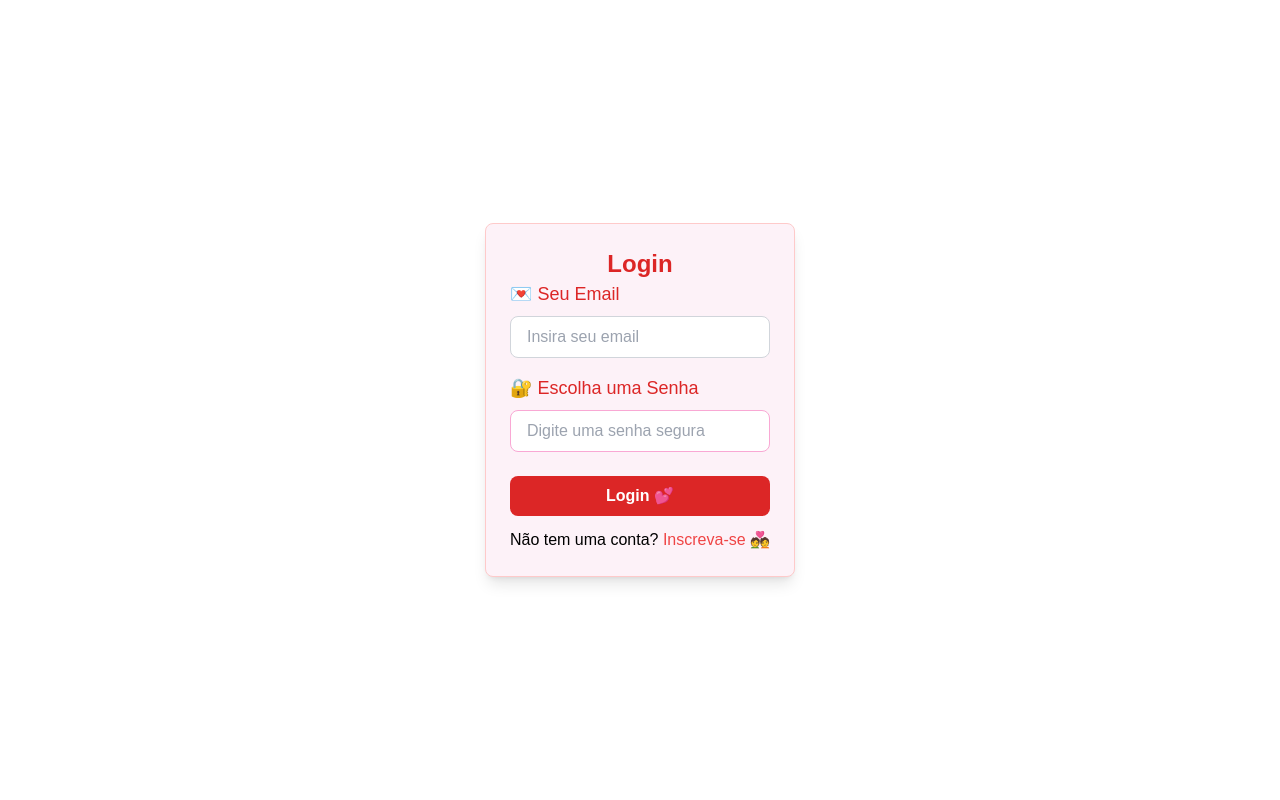
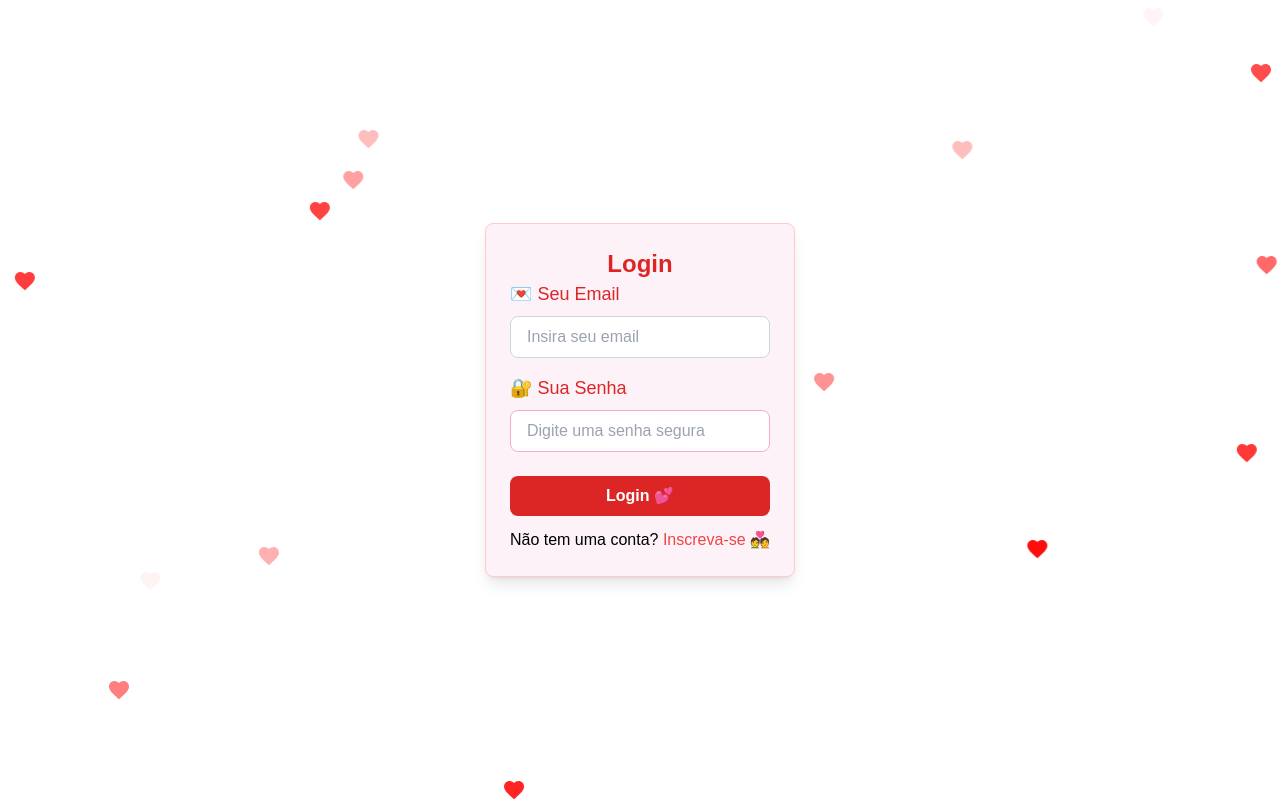
Before and after one commit to Anderson0312/yourLove, a Next.js app in the folder heart-app/: page /login in a window 1280 px wide. Built offline with nearby package versions, Linux system fonts and the light colour scheme.

Commit message:
update heart in view

```diff
--- a/heart-app/app/cadastro/page.tsx
+++ b/heart-app/app/cadastro/page.tsx
@@ -3,6 +3,7 @@ import { useState } from "react";
 import bcrypt from "bcryptjs";
 import { saveRegisterUserData } from "@/services/api";
 import Link from "next/link";
+import FallingHearts from "@/components/FallingHearts";
 
 
 export default function Register() {
@@ -57,7 +58,12 @@ export default function Register() {
   };
 
   return (
-    <div className="flex items-center justify-center min-h-screen">
+    <>
+      <div className="hearts-container fixed inset-0 z-0 overflow-hidden">
+        <FallingHearts />
+      </div>
+
+      <div className="flex items-center justify-center min-h-screen z-10 relative">
     <form onSubmit={handleSubmit} className="max-w-sm mx-auto p-6 bg-pink-50 rounded-lg shadow-lg border border-red-200">
   <h2 className="text-center text-2xl font-bold text-red-600">Cadastro de usuário</h2>
 
@@ -113,5 +119,6 @@ export default function Register() {
   </p>
   </form>
   </div>
+  </>
   );
 }
--- a/heart-app/app/globals.css
+++ b/heart-app/app/globals.css
@@ -53,10 +53,21 @@ body {
   animation: click-beat 0.3s ease-in-out;
 }
 
+.hearts-container {
+  position: fixed;
+  top: 0;
+  left: 0;
+  width: 100vw;
+  height: 100vh;
+  overflow: hidden;
+  z-index: 0;
+}
+
+.heart {
+  position: absolute;
+}
+
 @layer utilities {
-  .hearts-container {
-    @apply relative overflow-hidden w-full h-full;
-  }
 
   .heart {
     @apply absolute w-8 h-8; /* Tamanho padrão do coração */
--- a/heart-app/app/login/page.tsx
+++ b/heart-app/app/login/page.tsx
@@ -4,6 +4,7 @@ import { useState } from "react";
 import { useRouter } from "next/navigation"; // Correção na importação
 import { getRegisterUserData } from "@/services/api";
 import Link from "next/link";
+import FallingHearts from "@/components/FallingHearts";
 
 export default function Login() {
   const [email, setEmail] = useState("");
@@ -49,7 +50,13 @@ export default function Login() {
   };
 
   return (
-    <div className="flex items-center justify-center min-h-screen">
+
+    <>
+      <div className="hearts-container fixed inset-0 z-0 overflow-hidden">
+        <FallingHearts />
+      </div>
+
+      <div className="flex items-center justify-center min-h-screen z-10 relative">
         <form onSubmit={handleSubmit} className="max-w-sm mx-auto p-6 bg-pink-50 rounded-lg shadow-lg border border-red-200">
           <h2 className="text-center text-2xl font-bold text-red-600">Login</h2>
           <div className="mb-4">
@@ -64,7 +71,7 @@ export default function Login() {
             />
           </div>
           <div className="mb-6">
-        <label htmlFor="password" className="block text-lg font-medium text-red-600 mb-2">🔐 Escolha uma Senha</label>
+            <label htmlFor="password" className="block text-lg font-medium text-red-600 mb-2">🔐 Sua Senha</label>
             <input
               id="password"
               type="password"
@@ -90,5 +97,6 @@ export default function Login() {
           </p>
         </form>
       </div>
+    </>
   );
 }
--- a/heart-app/app/yourDatting/[id]/page.tsx
+++ b/heart-app/app/yourDatting/[id]/page.tsx
@@ -66,7 +66,11 @@ export default function Home() {
 
 
     return (
-        <div className="hearts-container min-h-screen p-8 pb-20 gap-16 sm:p-20 font-[family-name:var(--font-geist-sans)]">
+        <>
+      <div className="hearts-container fixed inset-0 z-0 overflow-hidden">
+        <FallingHearts />
+      </div>
+        <div className="z-10 min-h-screen p-8 pb-20 gap-16 sm:p-20 font-[family-name:var(--font-geist-sans)]">
             {/* Modal com formulário */}
             {isEditing && (
                 <Modal onClose={() => setIsEditing(false)}>
@@ -106,5 +110,6 @@ export default function Home() {
             <MusicPlayer music={data.music} />
             <FallingHearts />
         </div>
+        </>
     );
 }
--- a/heart-app/components/FallingHearts.tsx
+++ b/heart-app/components/FallingHearts.tsx
@@ -9,6 +9,7 @@ const FallingHearts: React.FC = () => {
       const heart = document.createElement('div');
       heart.className = 'heart';
       heart.style.left = `${Math.random() * 100}vw`; // Posição horizontal aleatória
+      heart.style.top = `${Math.random() * 100}vh`; // Posição vertical aleatória
       heart.style.animationDuration = `${Math.random() * 2 + 3}s`; // Duração aleatória (3 a 5s)
       heart.innerHTML = `
         <svg xmlns="http://www.w3.org/2000/svg" viewBox="0 0 24 24" fill="red" width="24px" height="24px">
```
Lines whose indentation alone changed are shown as unchanged.
